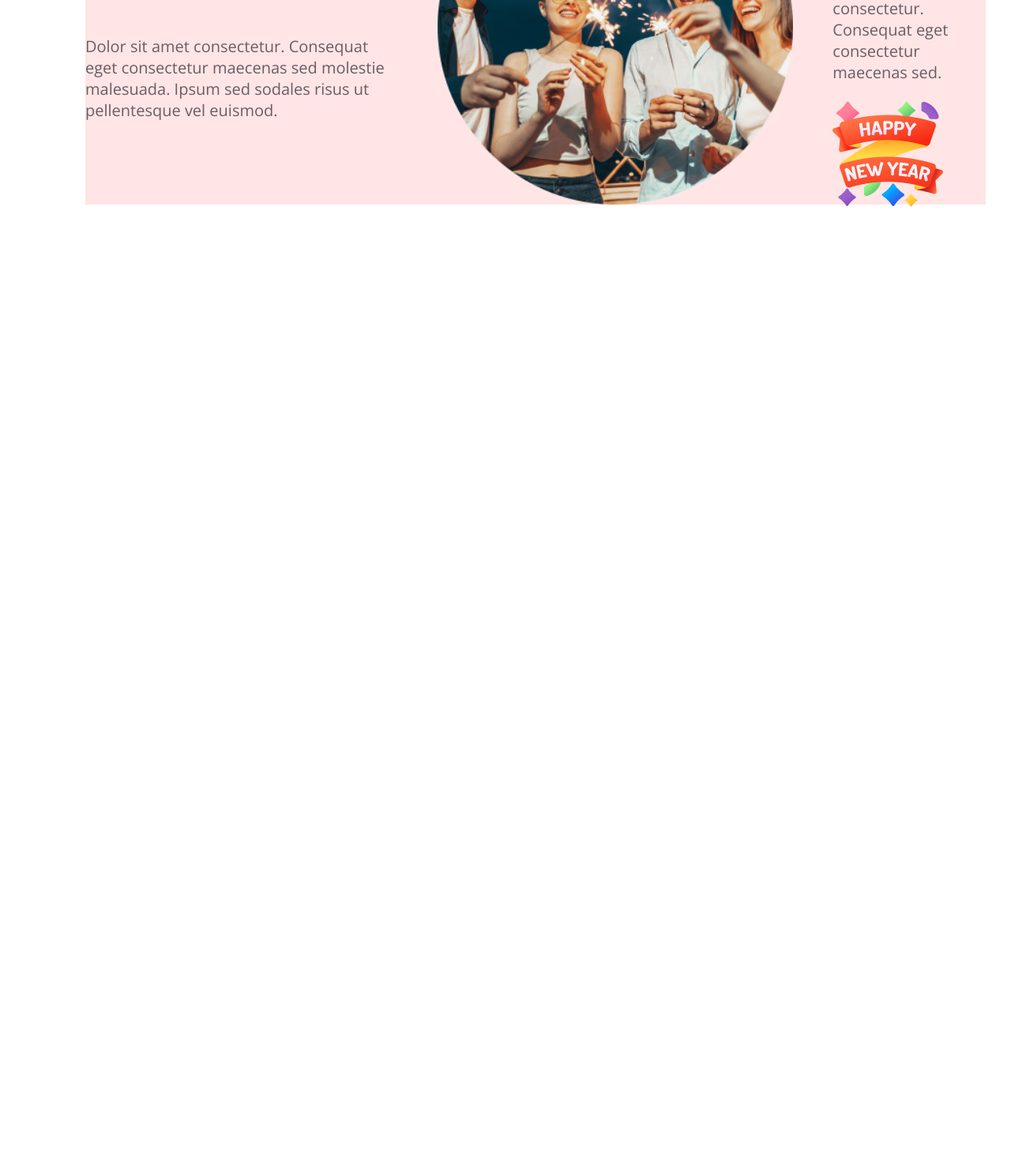
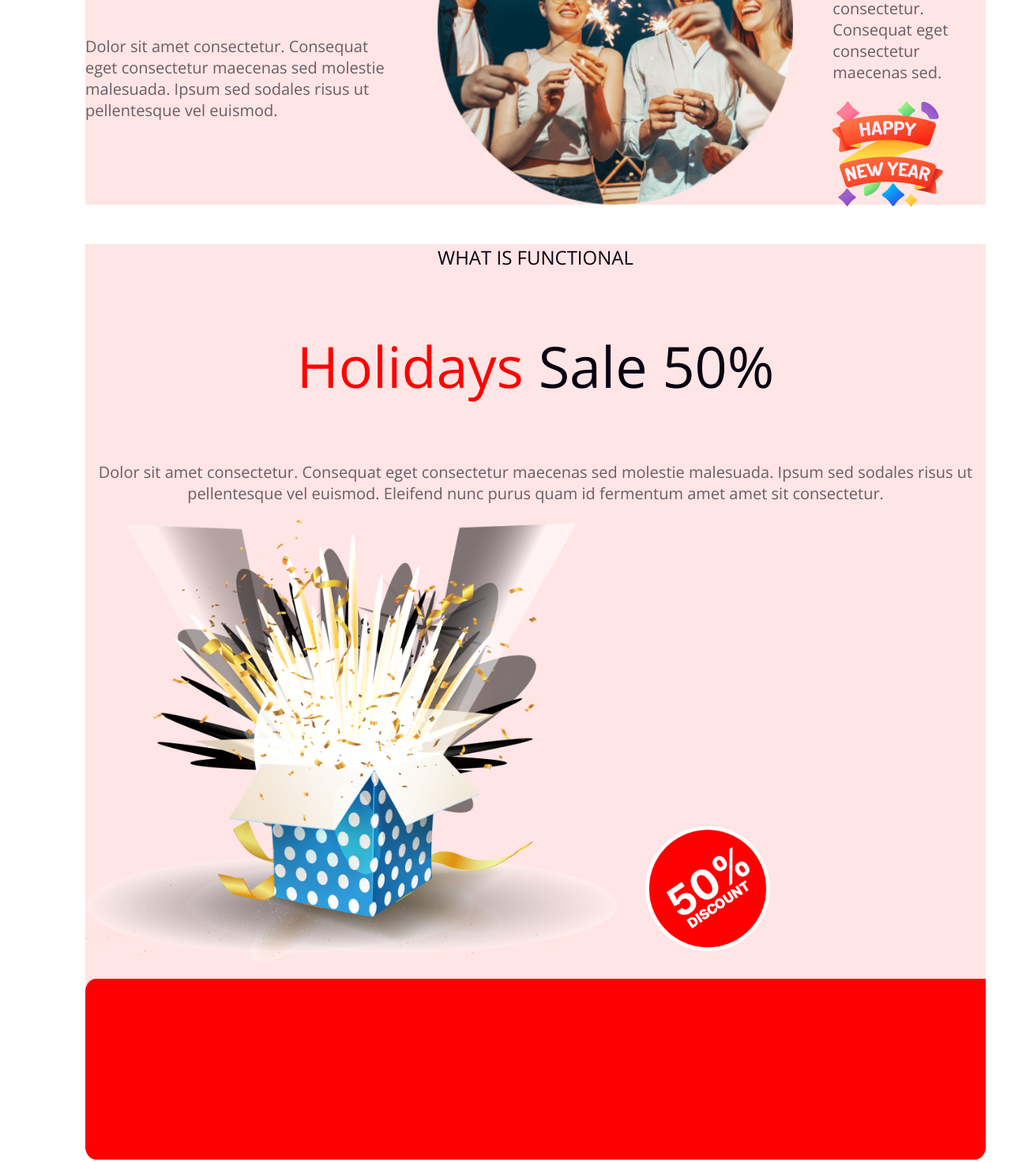
Before and after one commit to nasim-ferdous/web-develpment-new-year-offer, a plain HTML site: page index.html in a window 1280 px wide. Shown: the part 3066-4537 px from the top of the page at 79% size. Before the commit the page ends 3336 px from the top, so only its background shows below. Drawn offline with nearby package versions, Linux system fonts and the light colour scheme.

Commit message:
added holyda sale section

```diff
--- a/index.html
+++ b/index.html
@@ -49,7 +49,8 @@
             <div class="welcome-container">
                 <h1 class="welcome-title open-sans-merriweather white">Welcome to</h1>
                 <h1 class="welcome-sub-title open-sans-merriweather white">midnight party</h1>
-                <p class="wecome-description orange open-sans-inter white">Dolor sit amet consectetur. Consequat eget consectetur maecenas sed molestie malesuada. Ipsum sed sodales risus ut pellentesque vel euismod</p>
+                <p class="wecome-description orange open-sans-inter white">Dolor sit amet consectetur. Consequat eget
+                    consectetur maecenas sed molestie malesuada. Ipsum sed sodales risus ut pellentesque vel euismod</p>
                 <a class="join-now open-sans-inter white" href="">Join Now</a>
 
             </div>
@@ -71,7 +72,8 @@
             <div class="comming-soon">
                 <p class="best-offer-title orange">NEW BEST OFFER</p>
                 <p class="best-offer-sub-title">Coming Soon</p>
-                <p class="best-offer-description">Dolor sit amet consectetur. Consequat eget consectetur maecenas sed molestie malesuada. Ipsum sed sodales risus ut pellentesque vel euismod.</p>
+                <p class="best-offer-description">Dolor sit amet consectetur. Consequat eget consectetur maecenas sed
+                    molestie malesuada. Ipsum sed sodales risus ut pellentesque vel euismod.</p>
 
             </div>
             <div class="best-offer-imgs">
@@ -86,6 +88,23 @@
             </div>
 
         </div>
+        <section class="holyday-sale">
+            <div class="sales">
+                <p class="sales-title open-sans-inter">WHAT IS FUNCTIONAL</p>
+                <p class="sale-percentage open-sans-merriweather"><span class="orange">Holidays</span> Sale 50%</p>
+                <p class="sale-description open-sans-inter">Dolor sit amet consectetur. Consequat eget consectetur
+                    maecenas sed
+                    molestie malesuada. Ipsum sed sodales risus ut pellentesque vel euismod. Eleifend nunc purus quam id
+                    fermentum amet amet sit consectetur.</p>
+            </div>
+            <div class="sale-imgages">
+
+                <img src="images/Group 75.png" alt="" class="box">
+                <img src="images/Group 44.png" alt="" class="discount">
+                <img src="images/Rectangle 2.png" alt="" class="bottom">
+            </div>
+
+        </section>
 
     </main>
     <footer>
--- a/styles/offer.css
+++ b/styles/offer.css
@@ -165,7 +165,7 @@
     font-size: 20px;
 
 }
-
+/* best offer */
 .best-offer {
     display: flex;
     justify-content: space-between;
@@ -222,3 +222,45 @@
     width: 140px;
     height: 140px;
 }
+/* holydays sale */
+.holyday-sale{
+    width: 1140px;
+    height: 986px;
+    background-color: rgba(255, 0, 0, .1);
+    background-repeat: no-repeat;
+    background-position: center;
+    background-size: cover;
+    margin-left: 100px;
+    margin-top: 50px;
+
+}
+.sales{
+    text-align: center;
+}
+.sales-title{
+    font-weight: 500px;
+    font-size: 24px;
+    color: rgba(7, 2, 17, 1);
+}
+.sale-percentage{
+     font-weight: 900px;
+    font-size: 72px;
+    color: rgba(7, 2, 17, 1);
+}
+.sale-description{
+    font-weight: 500px;
+    font-size: 20px;
+    color: rgba(7, 2, 17, 0.6);
+}
+.box{
+    width: 674px;
+    height: 577px;
+}
+.discount{
+    width: 220px;
+    height: 220px;
+}
+.bottom{
+    width: 1140px;
+    height: 229px;
+}
```
